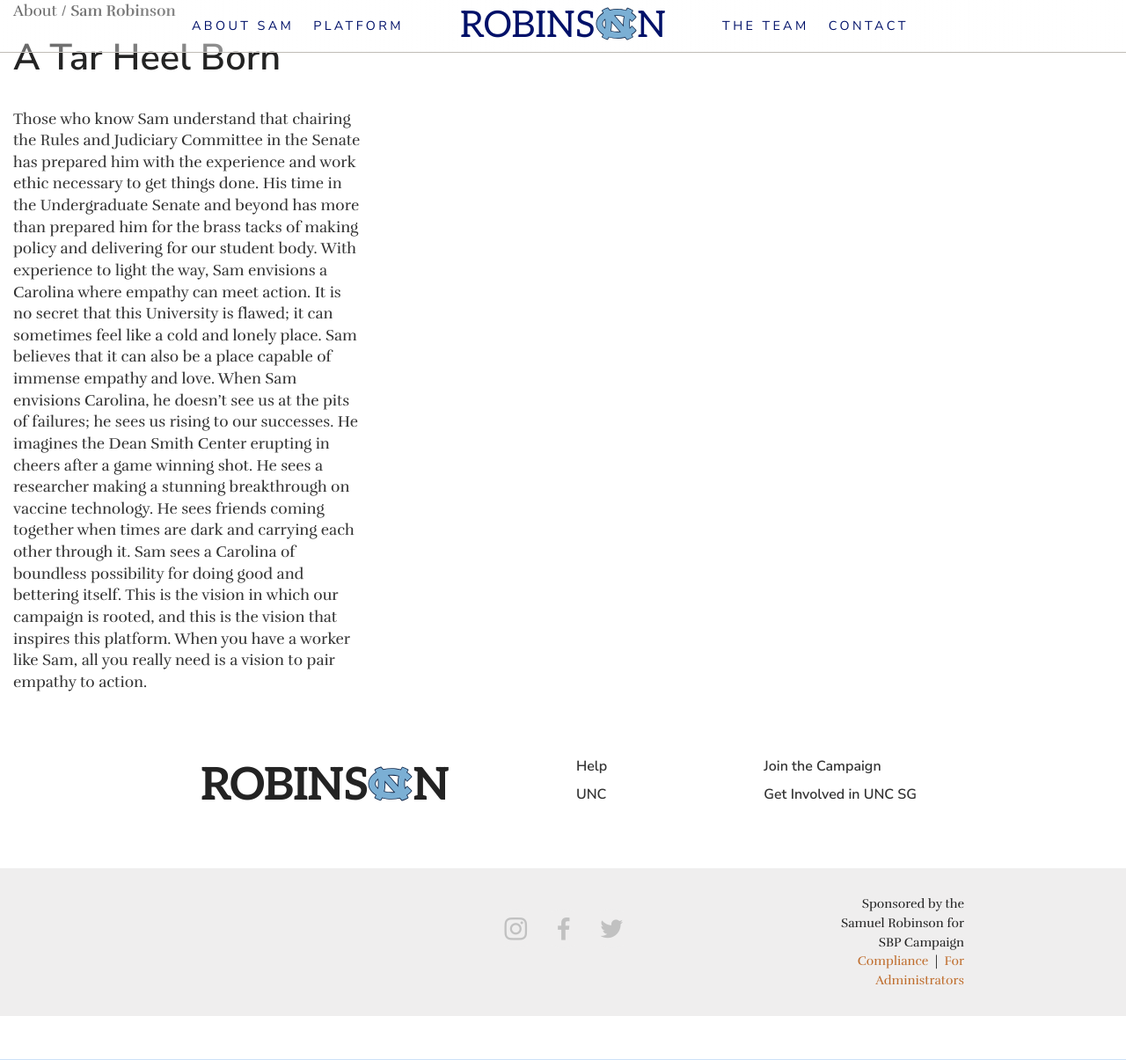
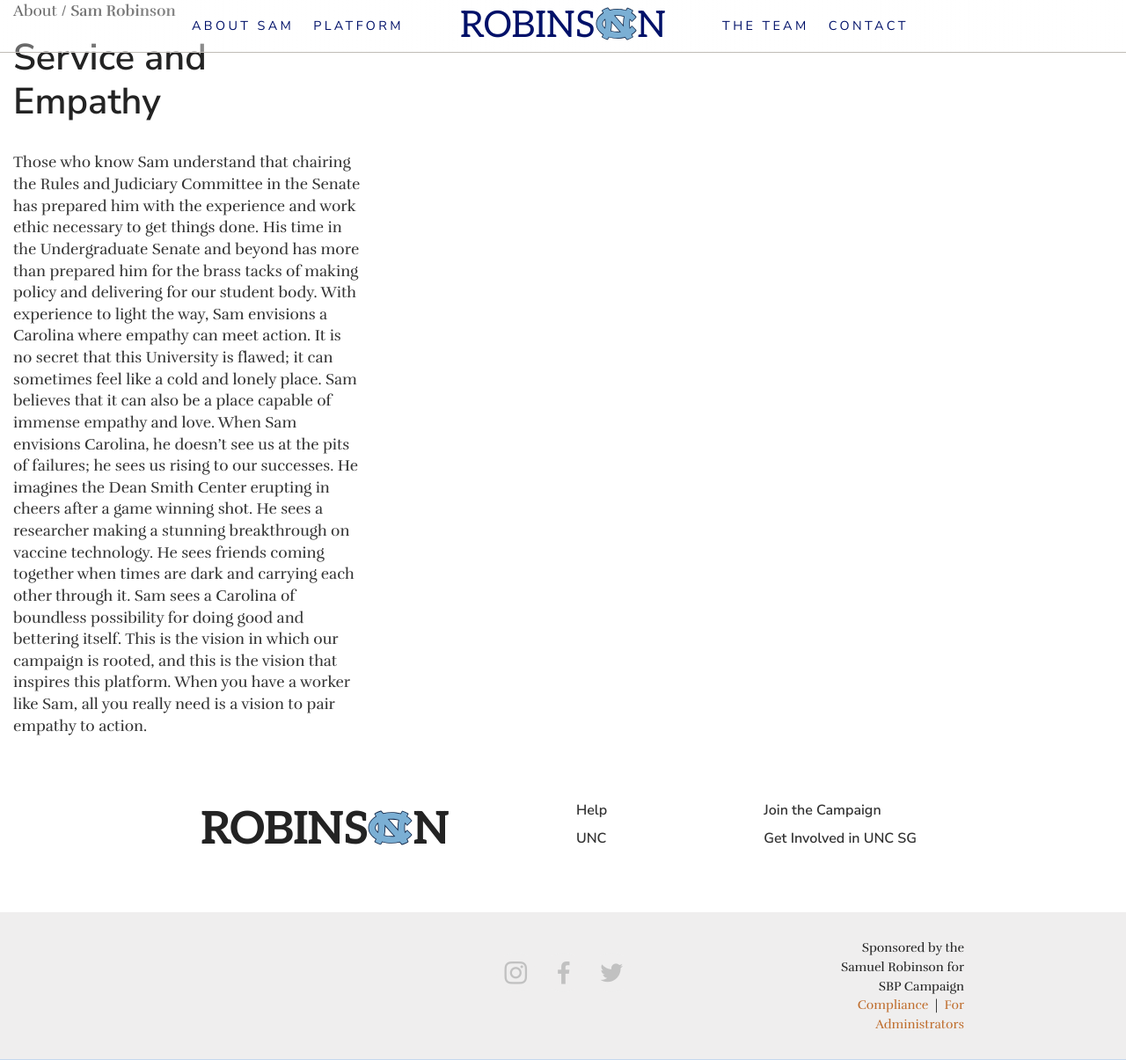
Before and after one commit to JacksonMeadeUNC/S4SBP, a Jekyll site: the page built from from-sam.html, in a window 1280 px wide and 1205 px high. Shown: the whole window at 88% size. Built offline with Jekyll 4.4.1, drawn with Linux system fonts in a browser that asks for light colours; some web fonts are replaced.

Commit message:
change message

```diff
--- a/from-sam.html
+++ b/from-sam.html
@@ -4,7 +4,7 @@
 
 <div class="col-lg-4 text-col align-left">
     <h3 class="style-section-subtitle style-regular pb-2 style-fonts-style display-7">About  /  <strong>Sam Robinson</strong></h3>
-    <h1 class="style-section-title style-semibold pb-4 style-fonts-style display-2">A Tar Heel Born</h1>
+    <h1 class="style-section-title style-semibold pb-4 style-fonts-style display-2">Service and Empathy</h1>
     <p class="style-text style-black style-regular style-light style-fonts-style display-7">
         Those who know Sam understand that chairing the Rules and Judiciary Committee in the Senate has prepared him with the experience and work ethic necessary to get things done. His time in the Undergraduate Senate and beyond has more than prepared him for the brass tacks of making policy and delivering for our student body. With experience to light the way, Sam envisions a Carolina where empathy can meet action. It is no secret that this University is flawed; it can sometimes feel like a cold and lonely place. Sam believes that it can also be a place capable of immense empathy and love. When Sam envisions Carolina, he doesn’t see us at the pits of failures; he sees us rising to our successes. He imagines the Dean Smith Center erupting in cheers after a game winning shot. He sees a researcher making a stunning breakthrough on vaccine technology. He sees friends coming together when times are dark and carrying each other through it. Sam sees a Carolina of boundless possibility for doing good and bettering itself. This is the vision in which our campaign is rooted, and this is the vision that inspires this platform. When you have a worker like Sam, all you really need is a vision to pair empathy to action.
     </p>
```
